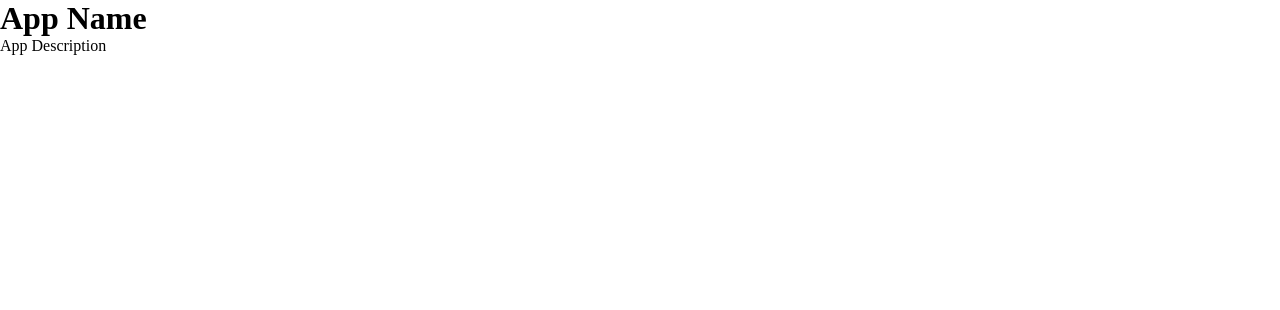
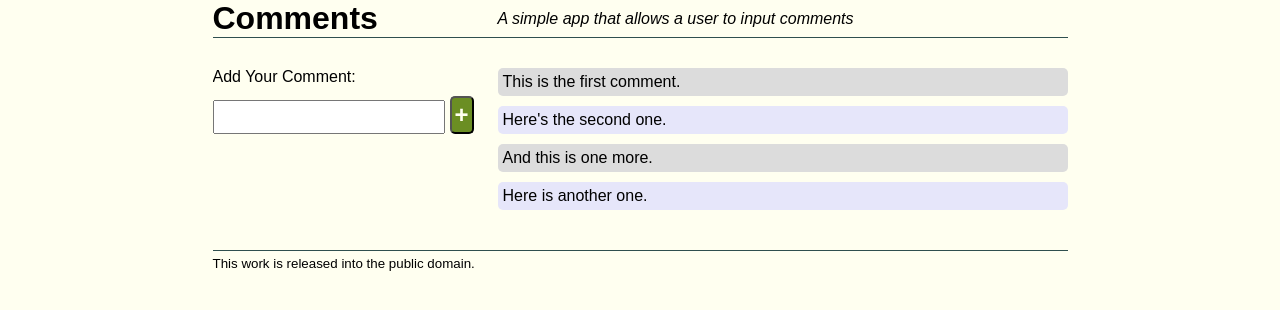
Before and after one commit to peludo17/learningWeb, a plain HTML site: page Chapter4/Example2/index.html in a window 1280 px wide. Drawn offline with nearby package versions, Linux system fonts and the light colour scheme.

Commit message:
Add initial JS

```diff
--- /dev/null
+++ b/Chapter4/Example1/style.css
@@ -0,0 +1,4 @@
+* {
+	margin: 0;
+	padding: 0:;
+}
--- a/Chapter4/Example2/app.js
+++ b/Chapter4/Example2/app.js
@@ -1,7 +1,9 @@
 var main = function() {
 	"use strict";
 
-	window.alert("Hello World!");
+	$(".comment-input button").on("click", function (event) {
+		console.log("Hello World!");
+	});
 };
 
 $(document).ready(main)
--- a/Chapter4/Example2/index.html
+++ b/Chapter4/Example2/index.html
@@ -1,13 +1,35 @@
 <!doctype html>
 <html>
   <head>
-    <title>App Name</title>
+    <title>A Simple App</title>
     <link href="style.css" rel="stylesheet" type="text/css">
   </head>
 
   <body>
-    <h1>App Name</h1>
-    <p>App Description</p>
+    <header>
+      <h1>Comments</h1>
+      <p>A simple app that allows a user to input comments</p>
+    </header>
+
+    <main>
+
+      <section class="comment-input">
+		<p>Add Your Comment:</p>
+		<input type="text"><button>+</button>
+      </section>
+
+      <section class="comments">
+		<p>This is the first comment.</p>
+		<p>Here's the second one.</p>
+		<p>And this is one more.</p>
+		<p>Here is another one.</p>
+      </section>
+
+    </main>
+
+    <footer>
+      <p>This work is released into the public domain.</p>
+    </footer>
 
     <script src="http://code.jquery.com/jquery-latest.min.js"></script>
     <script src="app.js"></script>
--- a/Chapter4/Example2/style.css
+++ b/Chapter4/Example2/style.css
@@ -1,4 +1,88 @@
 * {
-	margin: 0;
-	padding: 0:;
+    margin: 0;
+    padding: 0;
 }
+
+body {
+    width: 855px;
+    margin: auto;
+    background: ivory;
+    font-size: 100%;
+    font-family: sans-serif;
+}
+
+header {
+  overflow: auto;
+  border-bottom: 1px solid darkslategray;
+}
+
+h1 {
+  float: left;
+}
+
+
+header p {
+  float: right;
+  width: 570px;
+  font-style: italic;
+  margin-top: 10px;
+}
+
+main {
+  overflow: auto;
+  padding: 30px 0;
+  border-bottom: 1px solid darkslategray;
+}
+
+
+.comment-input {
+  float: left;
+  width: 285px;
+}
+
+.comment-input p {
+  margin-bottom: 10px;
+}
+
+.comment-input input {
+  width: 80%;
+  height: 30px;
+  font-size: 1.2em;
+  font-weight: bold;
+}
+
+.comment-input button {
+  font-weight: bold;
+  padding: 3px;
+  border-radius: 5px;
+  color: ivory;
+  background: olivedrab;
+  cursor: pointer;
+  font-size: 1.5em;
+  margin-left: 5px;
+}
+
+.comments {
+  float: right;
+  width: 570px;
+}
+
+.comments p {
+  padding: 5px;
+  margin-bottom: 10px;
+  border-radius: 5px;
+}
+
+.comments p:nth-child(even) {
+    background: lavender;
+}
+
+.comments p:nth-child(odd) {
+    background: gainsboro;
+}
+
+footer {
+    font-size: smaller;
+    margin-top: 5px;
+    clear: both;
+}
```
Also changed, not shown: Chapter4/Example1/app.js (added, +7 -0 lines), Chapter4/Example1/index.html (+4 -5 lines).
